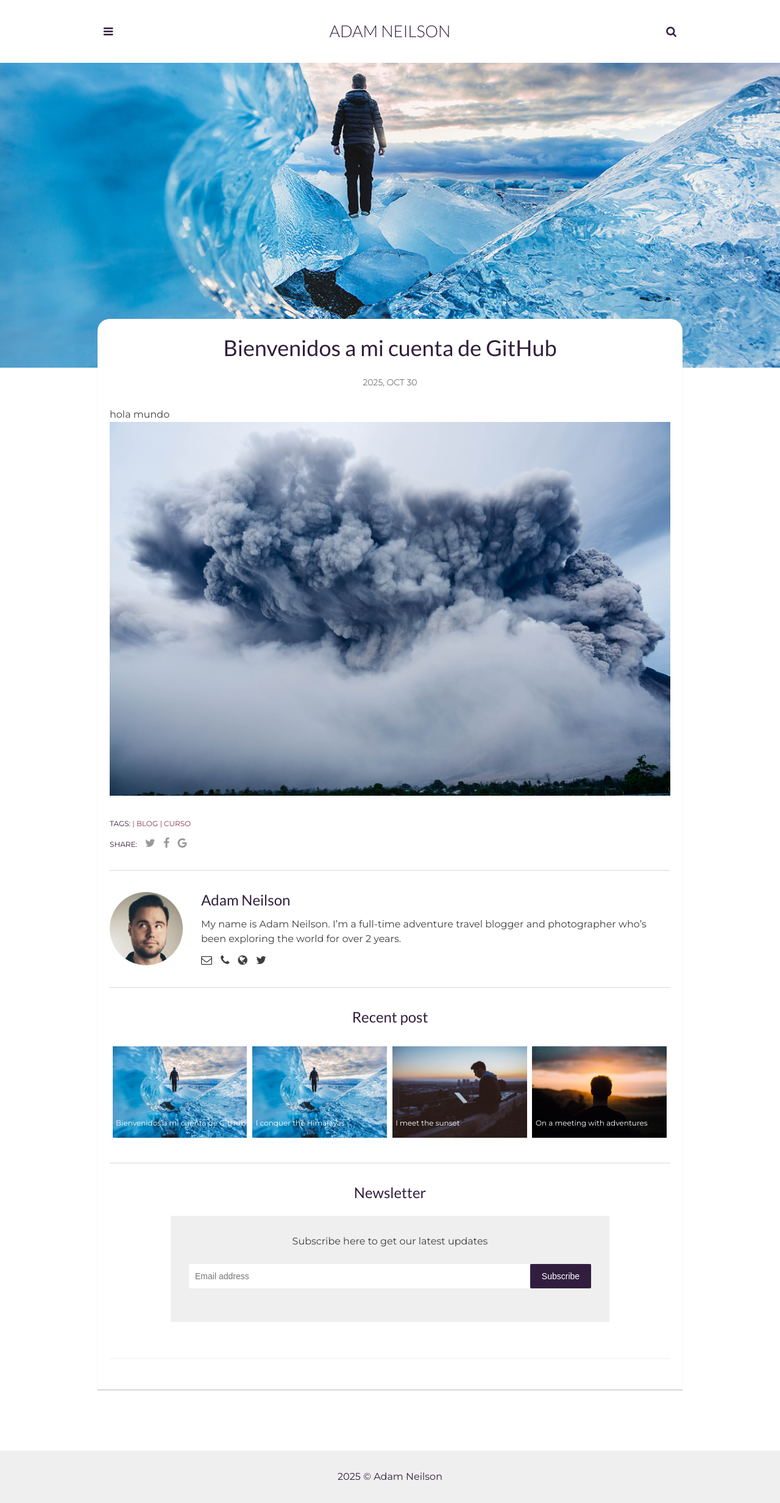
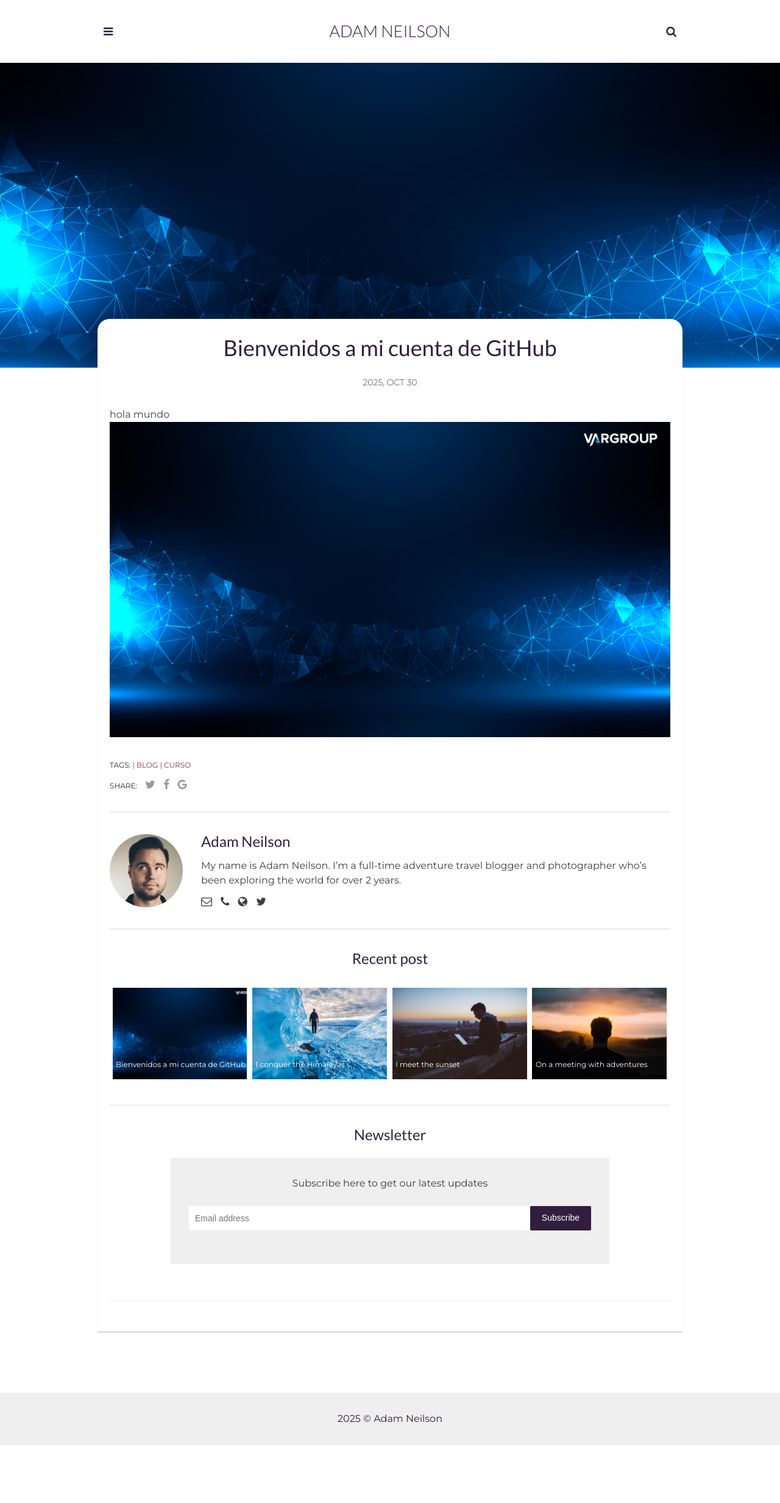
Before and after one commit to J0n9alvez/adam-blog, a Jekyll site: the page built from _posts/2025-10-30-Bienvenidos-a-mi-cuenta-de-GitHub.markdown, in a window 1280 px wide. Shown: the whole page at 61% size. Built offline with Jekyll 4.4.1, drawn with Linux system fonts in a browser that asks for light colours; comment, search, counter and statistics services are not loaded.

Commit message:
Cambiar imagen

```diff
--- a/_posts/2025-10-30-Bienvenidos-a-mi-cuenta-de-GitHub.markdown
+++ b/_posts/2025-10-30-Bienvenidos-a-mi-cuenta-de-GitHub.markdown
@@ -3,9 +3,9 @@ layout: post
 title:  Bienvenidos a mi cuenta de GitHub
 date:   2025-10-30
 description: prueba del curso
-img: post-1.jpg # Add image post (optional)
+img: VarGoup_Background.jpg # Add image post (optional)
 tags: [Blog, Curso]
 author: Jonatan galvez
 ---
 hola mundo
-![Yosh Ginsu]({{site.baseurl}}/assets/img/yosh-ginsu.jpg)
+![VarGroup]({{site.baseurl}}/assets/img/VarGoup_Background.jpg)
```
Also changed, not shown: assets/img/VarGoup_Background.jpg (added).
